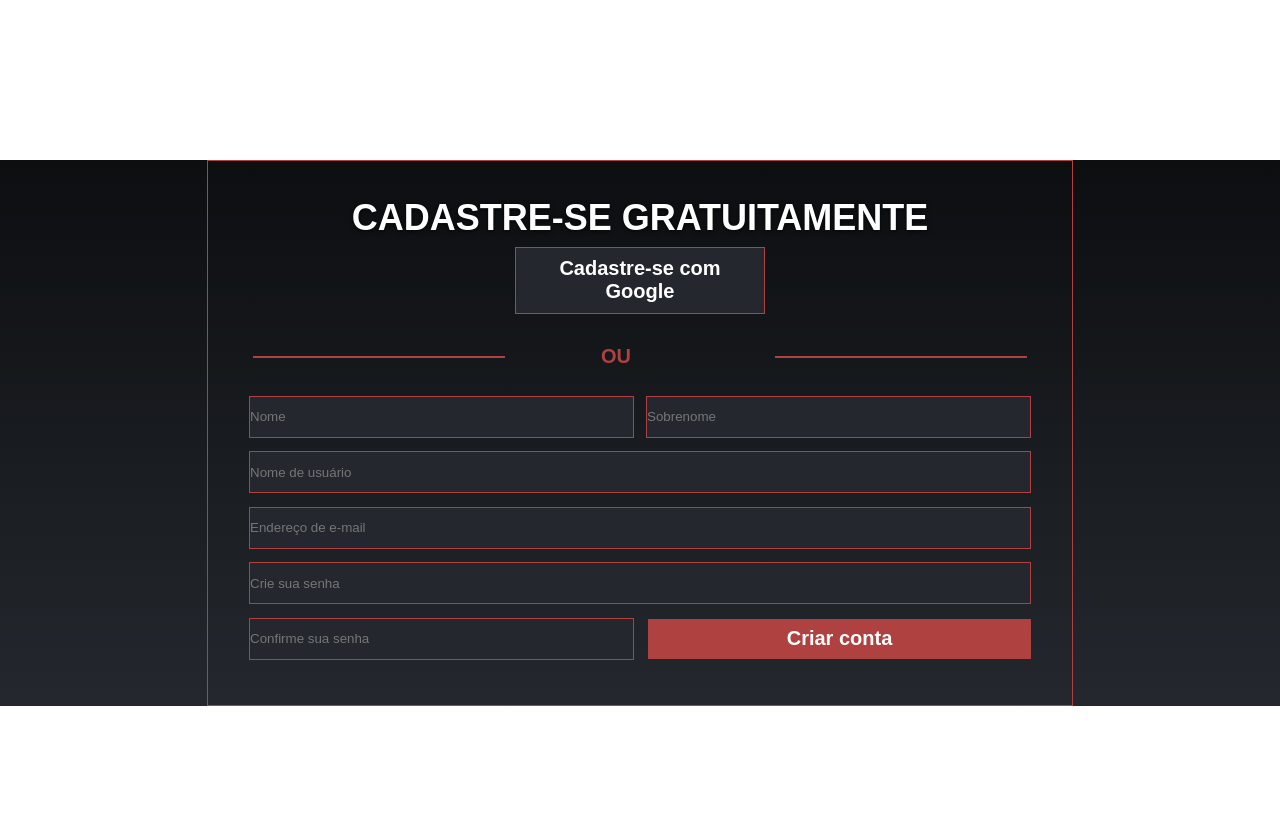
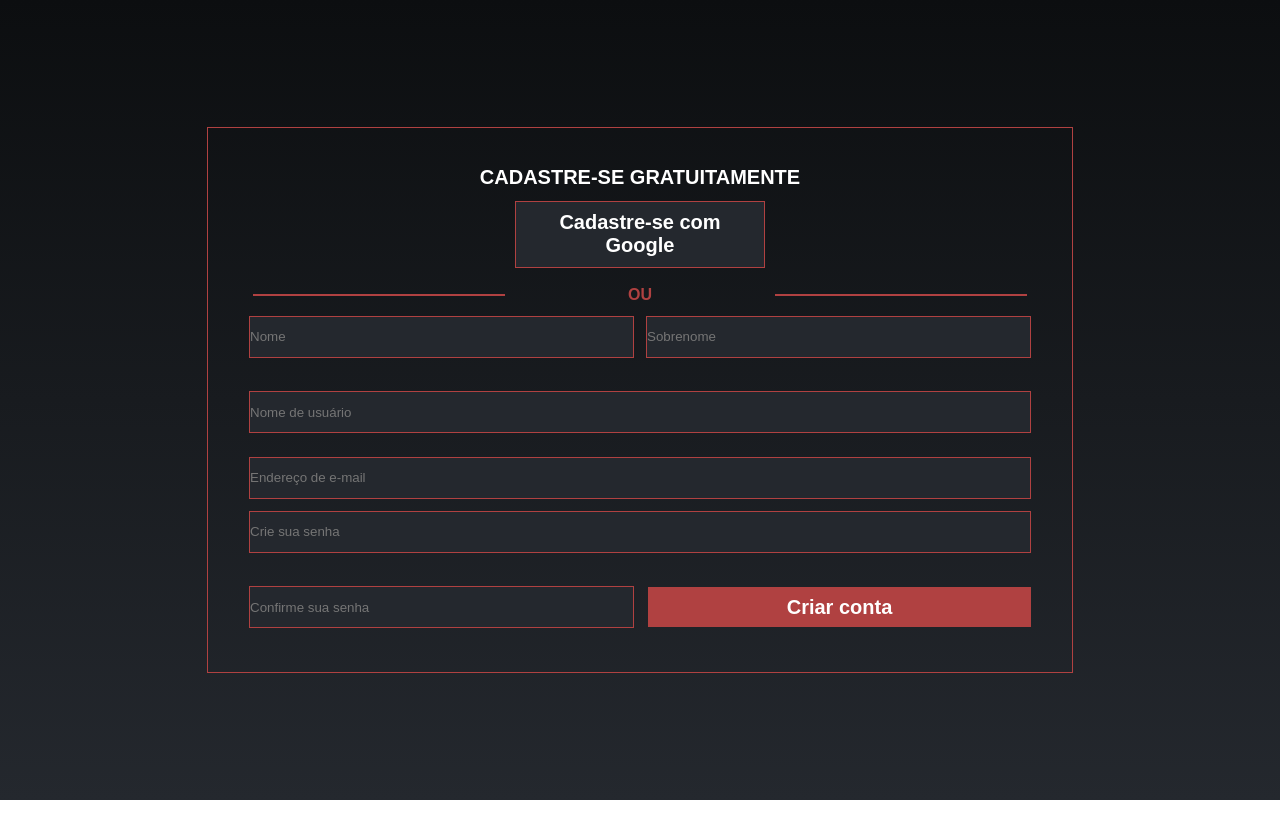
Before and after one commit to KauaneDelvoss/OrchidVue, a Vue app: page /cadastro in a window 1280 px wide. Shown: the top 838 px of the page. After the commit the page ends 800 px from the top, so only its background shows below. Built offline with nearby package versions, Linux system fonts and the light colour scheme.

Commit message:
correção de todas as páginas

```diff
--- a/src/router/index.js
+++ b/src/router/index.js
@@ -46,7 +46,7 @@ const routes = [
       {
         path: '/cadastro',
         component: CadastroOrchid
-      }
+      },
     ],
   },
 ];
--- a/src/views/CadastroOrchid.vue
+++ b/src/views/CadastroOrchid.vue
@@ -1,70 +1,70 @@
 <template>
 <div class="cadastro">
-<form action="">
+<form action="" class="form-cadastro">
 
 <!-- TÍTULO -->
-    <section class="showcase-1">
-        <div class="top-box top-box-a">
+    <section class="showcase-cadastro-1">
+        <div class="top-box top-box-a-cadastro">
             <h1>CADASTRE-SE GRATUITAMENTE</h1>
         </div>
 
-        <div class="top-box top-box-b">
+        <div class="top-box top-box-b-cadastro">
             <button class="google-btn">Cadastre-se com Google</button>
         </div>
     </section>
 <!-- FIM DO TÍTULO -->
 
 <!-- LINHA -->
-    <section class="showcase-2">
-        <div class="top-box top-box-a">
+    <section class="showcase-cadastro-2">
+        <div class="top-box top-box-a-cadastro">
             <hr color="#B04141">
         </div>
 
-        <div class="top-box top-box-b">
+        <div class="top-box top-box-b-cadastro">
             <p>OU</p>
         </div>
 
-        <div class="top-box top-box-c">
+        <div class="top-box top-box-c-cadastro">
             <hr color="#B04141">
         </div>
     </section>
 <!-- FIM DA LINHA -->
 
 <!-- INPUTS -->
-    <section class="showcase-3">
-        <div class="top-box top-box-a">
+    <section class="showcase-cadastro-3">
+        <div class="top-box top-box-a-cadastro">
             <input type="text" placeholder="Nome" name="nome" class="input-register">
         </div>
 
-        <div class="top-box top-box-b">
+        <div class="top-box top-box-b-cadastro">
             <input type="text" placeholder="Sobrenome" name="sobrenome" class="input-register">
         </div>
     </section>
 
-    <section class="showcase-4">
-        <div class="top-box top-box-a">
+    <section class="showcase-cadastro-4">
+        <div class="top-box top-box-a-cadastro">
             <input type="text" placeholder="Nome de usuário" name="username" class="input-register">
         </div>
     </section>
 
-    <section class="showcase-5">
-        <div class="top-box top-box-a">
+    <section class="showcase-cadastro-5">
+        <div class="top-box top-box-a-cadastro">
             <input type="text" placeholder="Endereço de e-mail" name="email" class="input-register">
         </div>
     </section>
 
-    <section class="showcase-6">
-        <div class="top-box top-box-a">
+    <section class="showcase-cadastro-6">
+        <div class="top-box top-box-a-cadastro">
             <input type="text" placeholder="Crie sua senha" name="senha-1" class="input-register">
         </div>
     </section>
 
-    <section class="showcase-7">
-        <div class="top-box top-box-a">
+    <section class="showcase-cadastro-7">
+        <div class="top-box top-box-a-cadastro">
             <input type="text" placeholder="Confirme sua senha" name="senha-1" class="input-register">
         </div>
 
-        <div class="top-box top-box-b">
+        <div class="top-box top-box-b-cadastro">
             <button class="create-acc-btn">Criar conta</button>
         </div>
     </section>
@@ -82,9 +82,14 @@ export default {
 .cadastro {
     font-family: 'Montserrat', Arial, Helvetica, sans-serif;
     background: linear-gradient(#0c0e10, #24282E);
+    width: 100%;
+    height: 100%;
+    position: absolute;
+    display: flex;
+    align-items: center;
 }
 
-form {
+.form-cadastro {
     margin: 10rem auto;
     border: solid #B04141;
     border-width: 1px;
@@ -96,16 +101,16 @@ form {
 }
 
 
-.top-box-a {
-    grid-area: top-box-a;
+.top-box-a-cadastro {
+    grid-area: top-box-a-cadastro;
 }
 
-.top-box-b {
-    grid-area: top-box-b;
+.top-box-b-cadastro {
+    grid-area: top-box-b-cadastro;
 }
 
-.top-box-c {
-    grid-area: top-box-c;
+.top-box-c-cadastro {
+    grid-area: top-box-c-cadastro;
 }
 
 .input-register {
@@ -114,24 +119,25 @@ form {
     height: 40px;
 }
 
-.showcase-1 {
+.showcase-cadastro-1 {
     display: grid;
     grid-template-columns: 1fr;
     grid-template-areas:
-    'top-box-a'
-    'top-box-b';
+    'top-box-a-cadastro'
+    'top-box-b-cadastro';
 }
 
-.showcase-1 h1 {
+.showcase-cadastro-1 h1 {
     display: flex;
     align-items: center;
     justify-content: center;
     font-weight: bold;
     font-size: 20px;
     margin: 0;
+    color: #fff
 }
 
-.showcase-1 .google-btn {
+.showcase-cadastro-1 .google-btn {
     background-color: var(--primary);
     color: var(--light);
     padding: 0.6rem 1.3rem;
@@ -147,171 +153,171 @@ form {
     width: 250px;
 }
 
-.showcase-1 .top-box-b {
+.showcase-cadastro-1 .top-box-b-cadastro {
     display: flex;
     align-items: center;
     justify-content: center;
 }
 
-.showcase-2 {
+.showcase-cadastro-2 {
     display: grid;
     grid-template-columns: repeat(3, 1fr);
     grid-template-areas:
-    'top-box-a top-box-b top-box-c';
+    'top-box-a-cadastro top-box-b-cadastro top-box-c-cadastro';
 }
 
-.showcase-2 .top-box {
+.showcase-cadastro-2 .top-box {
     display: flex;
     justify-content: center;
     align-items: center;
 }
 
-.showcase-2 .top-box-a {
+.showcase-cadastro-2 .top-box-a-cadastro {
     display: flex;
     align-items: center;
 }
 
-.showcase-2 .top-box-a hr {
+.showcase-cadastro-2 .top-box-a-cadastro hr {
     display: flex;
     align-items: center;
     width: 250px;
 }
 
-.showcase-2 .top-box-b p {
+.showcase-cadastro-2 .top-box-b-cadastro p {
     color: var(--red);
     font-weight: bold;
 }
 
-.showcase-2 .top-box-b {
+.showcase-cadastro-2 .top-box-b-cadastro {
     display: flex;
     align-items: center;
     justify-content: center;
 }
 
-.showcase-2 .top-box-c {
+.showcase-cadastro-2 .top-box-c-cadastro {
     display: flex;
     align-items: center;
 }
 
-.showcase-2 .top-box-c hr {
+.showcase-cadastro-2 .top-box-c-cadastro hr {
     display: flex;
     align-items: center;
     width: 250px;
 }
 
-.showcase-3 {
+.showcase-cadastro-3 {
     display: grid;
     grid-template-columns: repeat(2, 1fr);
     grid-template-areas:
-    'top-box-a top-box-b';
+    'top-box-a-cadastro top-box-b-cadastro';
     height: 40px;
 }
 
-.showcase-3 .top-box {
+.showcase-cadastro-3 .top-box {
     display: flex;
     /* align-items: center; */
     /* justify-content: center; */
 }
 
-.showcase-3 .top-box-b {
+.showcase-cadastro-3 .top-box-b-cadastro {
     display: flex;
     align-items: center;
     justify-content: right;
 }
 
-.showcase-3 .top-box-a {
+.showcase-cadastro-3 .top-box-a-cadastro {
     display: flex;
     align-items: center;
     justify-content: left;
 }
 
-.showcase-3 .top-box-a input {
+.showcase-cadastro-3 .top-box-a-cadastro input {
     width: 383px;
 }
 
-.showcase-3 .top-box-b input {
+.showcase-cadastro-3 .top-box-b-cadastro input {
     width: 383px;
 }
 
-.showcase-4 {
+.showcase-cadastro-4 {
     display: grid;
     grid-template-columns: 1fr;
     grid-template-areas:
-    'top-box-a';
+    'top-box-a-cadastro';
 }
 
-.showcase-4 .top-box {
+.showcase-cadastro-4 .top-box {
     display: flex;
     align-items: center;
 }
 
-.showcase-4 .top-box-a input{
+.showcase-cadastro-4 .top-box-a-cadastro input{
     width: 780px;
 }
 
-.showcase-5 {
+.showcase-cadastro-5 {
     display: grid;
     grid-template-columns: 1fr;
     grid-template-areas:
-    'top-box-a';
+    'top-box-a-cadastro';
 }
 
-.showcase-5 .top-box {
+.showcase-cadastro-5 .top-box {
     display: flex;
     align-items: center;
 }
 
-.showcase-5 .top-box-a input{
+.showcase-cadastro-5 .top-box-a-cadastro input{
     width: 780px;
 }
 
-.showcase-6 {
+.showcase-cadastro-6 {
     display: grid;
     grid-template-columns: 1fr;
     grid-template-areas:
-    'top-box-a';
+    'top-box-a-cadastro';
     height: 40px;
 }
 
-.showcase-6 .top-box {
+.showcase-cadastro-6 .top-box {
     display: flex;
     align-items: center;
 }
 
-.showcase-6 .top-box-a input{
+.showcase-cadastro-6 .top-box-a-cadastro input{
     width: 780px;
 }
 
-.showcase-7 {
+.showcase-cadastro-7 {
     display: grid;
     grid-template-columns: repeat(2, 1fr);
     grid-template-areas:
-    'top-box-a top-box-a top-box-b';
+    'top-box-a-cadastro top-box-a-cadastro top-box-b-cadastro';
 }
 
-.showcase-7 .top-box {
+.showcase-cadastro-7 .top-box {
     display: flex;
     align-items: center;
 }
 
-.showcase-7 .top-box-b {
+.showcase-cadastro-7 .top-box-b-cadastro {
     display: flex;
     align-items: center;
     justify-content: right;
 }
 
-.showcase-7 .top-box-a {
+.showcase-cadastro-7 .top-box-a-cadastro {
     display: flex;
     align-items: center;
     justify-content: left;
 }
 
 
-.showcase-7 .top-box-a input {
+.showcase-cadastro-7 .top-box-a-cadastro input {
     width: 383px;
 }
 
-.showcase-7 .top-box-b .create-acc-btn {
+.showcase-cadastro-7 .top-box-b-cadastro .create-acc-btn {
     background-color: var(--red);
     color: var(--light);
     text-decoration: none;
--- a/src/views/ContatoOrchid.vue
+++ b/src/views/ContatoOrchid.vue
@@ -1,7 +1,7 @@
 <template>
 <div class="contato">
-    <section class="sobrenos">
-        <div class="element top-box-a">
+    <section class="contato-section">
+        <div class="element top-box-a-contato">
             <h1>CONTATO (INSTAGRAM):</h1>
             <ul class="contact-list">
                 <li><a href="https://www.instagram.com/aliso_gab/">ALISSON GABRIEL SANTOS</a></li>
@@ -10,8 +10,8 @@
             </ul>
         </div>
 
-        <div class="element top-box-b">
-            <img style="filter: invert(100%) sepia(0%) saturate(7488%) hue-rotate(143deg) brightness(100%) contrast(88%);" class="contato-image" src="/images/support.png" alt="">
+        <div class="element top-box-b-contato">
+            <img style="filter: invert(100%) sepia(0%) saturate(7488%) hue-rotate(143deg) brightness(100%) contrast(88%);" class="contato-image" src="@/assets/support.png" alt="">
         </div>
     </section>
 </div>
@@ -24,18 +24,18 @@ export default {
 </script>
 
 <style>
-.cadastro {
+.contato {
     font-family: 'Montserrat', Arial, Helvetica, sans-serif;
     background: linear-gradient(#0c0e10, #24282E);
 }
 
-.sobrenos {
+.contato-section {
     display: grid;
-    margin-top: 3rem;
+    /* margin-top: 3rem; */
     margin-left: 2rem;
     grid-template-columns: repeat(2, 1fr);
     grid-template-areas:
-    'top-box-a top-box-b';
+    'top-box-a-contato top-box-b-contato';
     align-items: center;
     justify-content: center;
     height: 50rem;
@@ -47,18 +47,18 @@ export default {
     margin-top: -3rem;
 }
 
-.top-box-a {
-    grid-area: top-box-a;
+.top-box-a-contato {
+    grid-area: top-box-a-contato;
 }
 
-.top-box-a h1 {
+.top-box-a-contato h1 {
     font-weight: bold;
     display: flex;
     justify-content: left;
     font-size: 2.25rem;
 }
 
-.top-box-a p {
+.top-box-a-contato p {
     line-height: 3rem;
     text-align: justify;
     display: flex;
@@ -66,7 +66,7 @@ export default {
     font-size: 20px;
 }
 
-.top-box-a .contact-list {
+.top-box-a-contato .contact-list {
     list-style: none;
     text-decoration: underline;
     margin-left: -2rem;
@@ -76,20 +76,20 @@ export default {
     font-size: 30px;
 }
 
-.top-box-a a {
+.top-box-a-contato a {
     text-decoration: none;
     color: var(--light);
     font-weight: bold;
 }
 
-.top-box-b {
+.top-box-b-contato {
     display: flex;
-    grid-area: top-box-b;
+    grid-area: top-box-b-contato;
     align-items: center;
     justify-content: center;
 }
 
-.top-box-b .contato-image {
+.top-box-b-contato .contato-image {
     height: 500px;
     width: auto;
     display: flex;
--- a/src/views/LoginOrchid.vue
+++ b/src/views/LoginOrchid.vue
@@ -1,9 +1,9 @@
 <template>
-<div class="tudo-2">
+<div class="login">
     <!-- TÍTULO -->
-    <form action="">
-    <section class="showcase-1">
-            <div class="top-box top-box-a-3">
+    <form action="" class="form-login">
+    <section class="showcase-login-1">
+            <div class="top-box top-box-a-login">
                 <h1>LOGIN</h1>
             </div>
 
@@ -14,8 +14,8 @@
     <!-- FIM DO TÍTULO -->
 
     <!-- LINHA -->
-        <section class="showcase-2">
-            <div class="top-box top-box-a-3">
+        <section class="showcase-login-2">
+            <div class="top-box top-box-a-login">
                 <hr color="#B04141">
             </div>
 
@@ -23,7 +23,7 @@
                 <p>OU</p>
             </div>
 
-            <div class="top-box top-box-c-3">
+            <div class="top-box top-box-c-login">
                 <hr color="#B04141">
             </div>
         </section>
@@ -31,27 +31,27 @@
 
     <!-- INPUTS -->
 
-        <section class="showcase-4">
-            <div class="top-box top-box-a-3">
+        <section class="showcase-login-4">
+            <div class="top-box top-box-a-login">
                 <input type="text" placeholder="Nome de usuário ou endereço de e-mail" name="username" class="input-register">
             </div>
         </section>
 
-        <section class="showcase-5">
-            <div class="top-box top-box-a-3">
+        <section class="showcase-login-5">
+            <div class="top-box top-box-a-login">
                 <input type="text" placeholder="Senha" name="senha" class="input-register">
             </div>
         </section>
 
-        <section class="showcase-7">
+        <section class="showcase-login-7">
 
             <div class="top-box top-box-b-3">
                 <button class="create-acc-btn">Login</button>
             </div>
         </section>
 
-        <section class="showcase-extra">
-            <div class="top-box-a-3">
+        <section class="showcase-login-extra">
+            <div class="top-box-a-login">
                 <a href="#" class="forgot-pass">Esqueceu sua senha?</a>
             </div>
         </section>
@@ -70,9 +70,14 @@ export default {
 
 <style>
 
-.tudo-2 {
+.login {
     font-family: 'Montserrat', Arial, Helvetica, sans-serif;
     background: linear-gradient(#0c0e10, #24282E);
+    width: 100%;
+    height: 100%;
+    position: absolute;
+    display: flex;
+    align-items: center;
 }
 
 :root {
@@ -95,7 +100,7 @@ export default {
 }
 /* FORM */
 
-form {
+.form-login {
     margin: 10rem auto;
     border: solid #B04141;
     border-width: 1px;
@@ -107,16 +112,16 @@ form {
 }
 
 
-.top-box-a-3 {
-    grid-area: top-box-a-3;
+.top-box-a-login {
+    grid-area: top-box-a-login;
 }
 
 .top-box-b-3 {
     grid-area: top-box-b-3;
 }
 
-.top-box-c-3 {
-    grid-area: top-box-c-3;
+.top-box-c-login {
+    grid-area: top-box-c-login;
 }
 
 .input-register {
@@ -125,15 +130,15 @@ form {
     height: 40px;
 }
 
-.showcase-1 {
+.showcase-login-1 {
     display: grid;
     grid-template-columns: 1fr;
     grid-template-areas:
-    'top-box-a-3'
+    'top-box-a-login'
     'top-box-b-3';
 }
 
-.showcase-1 h1 {
+.showcase-login-1 h1 {
     display: flex;
     align-items: center;
     justify-content: center;
@@ -143,7 +148,7 @@ form {
     color: #ffffff;
 }
 
-.showcase-1 .google-btn {
+.showcase-login-1 .google-btn {
     background-color: var(--primary);
     color: var(--light);
     padding: 0.6rem 1.3rem;
@@ -159,142 +164,142 @@ form {
     width: 250px;
 }
 
-.showcase-1 .top-box-b-3 {
+.showcase-login-1 .top-box-b-3 {
     display: flex;
     align-items: center;
     justify-content: center;
 }
 
-.showcase-2 {
+.showcase-login-2 {
     display: grid;
     grid-template-columns: repeat(3, 1fr);
     grid-template-areas:
-    'top-box-a-3 top-box-b-3 top-box-c-3';
+    'top-box-a-login top-box-b-3 top-box-c-login';
 }
 
-.showcase-2 .top-box {
+.showcase-login-2 .top-box {
     display: flex;
     justify-content: center;
     align-items: center;
 }
 
-.showcase-2 .top-box-a-3 {
+.showcase-login-2 .top-box-a-login {
     display: flex;
     align-items: center;
 }
 
-.showcase-2 .top-box-a-3 hr {
+.showcase-login-2 .top-box-a-login hr {
     display: flex;
     align-items: center;
     width: 250px;
 }
 
-.showcase-2 .top-box-b-3 p {
+.showcase-login-2 .top-box-b-3 p {
     color: var(--red);
     font-weight: bold;
 }
 
-.showcase-2 .top-box-b-3 {
+.showcase-login-2 .top-box-b-3 {
     display: flex;
     align-items: center;
     justify-content: center;
 }
 
-.showcase-2 .top-box-c-3 {
+.showcase-login-2 .top-box-c-login {
     display: flex;
     align-items: center;
 }
 
-.showcase-2 .top-box-c-3 hr {
+.showcase-login-2 .top-box-c-login hr {
     display: flex;
     align-items: center;
     width: 250px;
 }
 
-.showcase-3 {
+.showcase-login-3 {
     display: grid;
     grid-template-columns: repeat(2, 1fr);
     grid-template-areas:
-    'top-box-a-3 top-box-b-3';
+    'top-box-a-login top-box-b-3';
 }
 
-.showcase-3 .top-box {
+.showcase-login-3 .top-box {
     display: flex;
     /* align-items: center; */
     /* justify-content: center; */
 }
 
-.showcase-3 .top-box-b-3 {
+.showcase-login-3 .top-box-b-3 {
     display: flex;
     align-items: center;
     justify-content: right;
 }
 
-.showcase-3 .top-box-a-3 {
+.showcase-login-3 .top-box-a-login {
     display: flex;
     align-items: center;
     justify-content: left;
 }
 
-.showcase-3 .top-box-a-3 input {
+.showcase-login-3 .top-box-a-login input {
     width: 383px;
 }
 
-.showcase-3 .top-box-b-3 input {
+.showcase-login-3 .top-box-b-3 input {
     width: 383px;
 }
 
-.showcase-4 {
+.showcase-login-4 {
     display: grid;
     grid-template-columns: 1fr;
     grid-template-areas:
-    'top-box-a-3';
+    'top-box-a-login';
     height: 40px;
 }
 
-.showcase-4 .top-box {
+.showcase-login-4 .top-box {
     display: flex;
     align-items: center;
 }
 
-.showcase-4 .top-box-a-3 input{
+.showcase-login-4 .top-box-a-login input{
     width: 780px;
 }
 
-.showcase-5 {
+.showcase-login-5 {
     display: grid;
     grid-template-columns: 1fr;
     grid-template-areas:
-    'top-box-a-3';
+    'top-box-a-login';
     height: 40px;
 }
 
-.showcase-5 .top-box {
+.showcase-login-5 .top-box {
     display: flex;
     align-items: center;
 }
 
-.showcase-5 .top-box-a-3 input{
+.showcase-login-5 .top-box-a-login input{
     width: 780px;
 }
 
-.showcase-6 {
+.showcase-login-6 {
     display: grid;
     grid-template-columns: 1fr;
     grid-template-areas:
-    'top-box-a-3';
+    'top-box-a-login';
 }
 
-.showcase-6 .top-box {
+.showcase-login-6 .top-box {
     display: flex;
     align-items: center;
 }
 
-.showcase-6 .top-box-a-3 input{
+.showcase-login-6 .top-box-a-login input{
     width: 780px;
 }
 
-.showcase-7 {
+.showcase-login-7 {
     display: grid;
     grid-template-columns: 1fr;
     grid-template-areas:
@@ -302,29 +307,29 @@ form {
     height: 40px;
 }
 
-.showcase-7 .top-box {
+.showcase-login-7 .top-box {
     display: flex;
     align-items: center;
 }
 
-.showcase-7 .top-box-b-3 {
+.showcase-login-7 .top-box-b-3 {
     display: flex;
     align-items: center;
     justify-content: center;
 }
 
-.showcase-7 .top-box-a-3 {
+.showcase-login-7 .top-box-a-login {
     display: flex;
     align-items: center;
     justify-content: left;
 }
 
 
-.showcase-7 .top-box-a-3 input {
+.showcase-login-7 .top-box-a-login input {
     width: 383px;
 }
 
-.showcase-7 .top-box-b-3 .create-acc-btn {
+.showcase-login-7 .top-box-b-3 .create-acc-btn {
     background-color: var(--red);
     color: var(--light);
     text-decoration: none;
@@ -335,14 +340,14 @@ form {
     height: 40px;
 }
 
-.showcase-extra {
+.showcase-login-extra {
     display: grid;
     grid-template-columns: 1fr;
     grid-template-areas:
-    'top-box-a-3';
+    'top-box-a-login';
 }
 
-.top-box-a-3 .forgot-pass{
+.top-box-a-login .forgot-pass{
     text-decoration: none;
     color: var(--red);
     font-weight: bold;
@@ -351,7 +356,7 @@ form {
     margin-top: 1rem;
 }
 
-.top-box-a-3 .forgot-pass:hover{
+.top-box-a-login .forgot-pass:hover{
     text-decoration: underline;
 }
 </style>
```
Also changed, not shown: src/views/Sobrenos.vue (+16 -15 lines), 7 other files (tests, documents, lock files or other folders).
